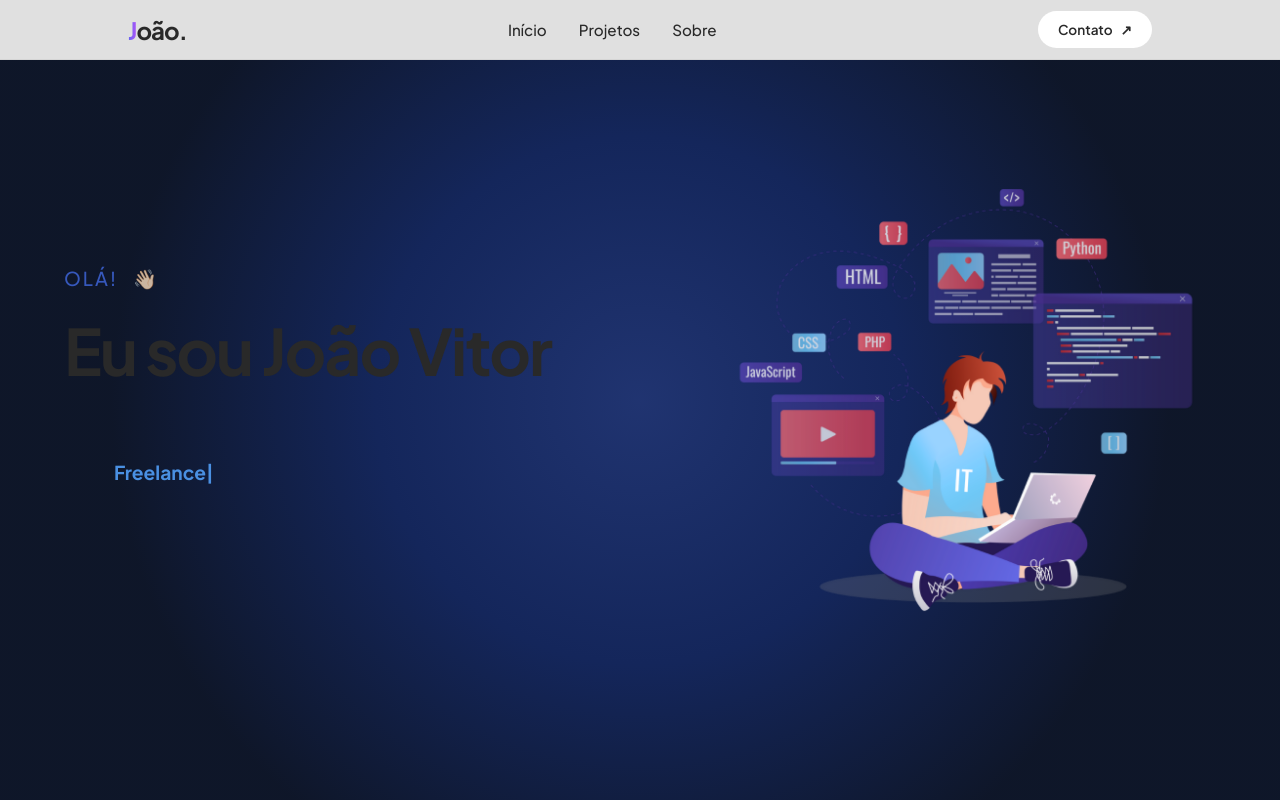
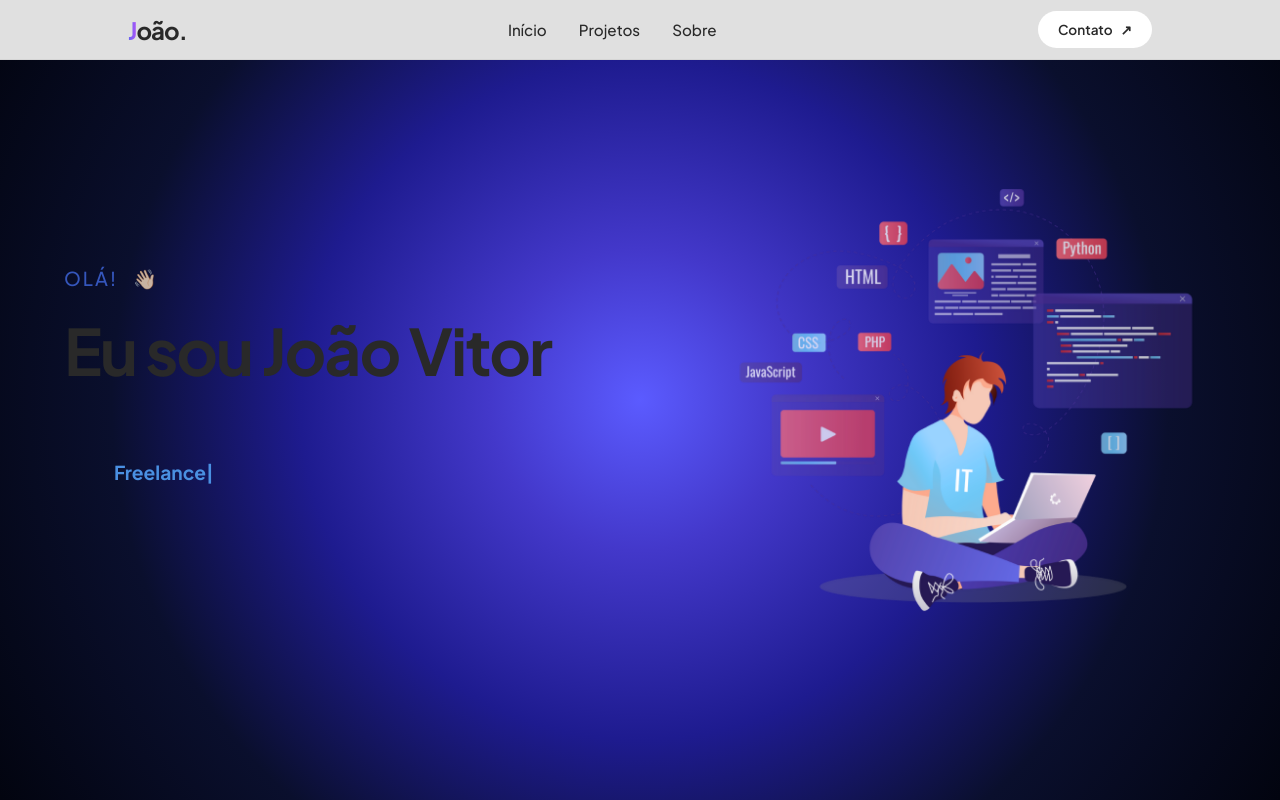
Before and after one commit to joaogentelucio/meu-portfolio, a React (Vite) app: page / in a window 1280 px wide. Built offline with nearby package versions, Linux system fonts and the light colour scheme.

Commit message:
Refactor background styles in style.module.css

```diff
--- a/src/pages/home/style.module.css
+++ b/src/pages/home/style.module.css
@@ -11,35 +11,12 @@
 
   background:
     radial-gradient(
-      circle at 50% 50%,
-      rgba(65, 105, 225, 0.45) 0%,
-      rgba(30, 58, 138, 0.6) 35%,
-      rgba(15, 23, 42, 0.95) 70%
-    ),
-    #050814;
-}
-
-.background::after {
-  content: "";
-  position: absolute;
-  inset: 0;
-  pointer-events: none;
-  opacity: 0.03;
-
-  background:
-    repeating-linear-gradient(
-      0deg,
-      rgba(255,255,255,0.03) 0px,
-      rgba(255,255,255,0.03) 1px,
-      transparent 1px,
-      transparent 2px
-    ),
-    repeating-linear-gradient(
-      90deg,
-      rgba(255,255,255,0.03) 0px,
-      rgba(255,255,255,0.03) 1px,
-      transparent 1px,
-      transparent 2px
+      circle at center,
+      #5b5bff 0%,
+      #4338ca 20%,
+      #1e1b8f 45%,
+      #0a0f2d 70%,
+      #02040f 100%
     );
 }
 
```
